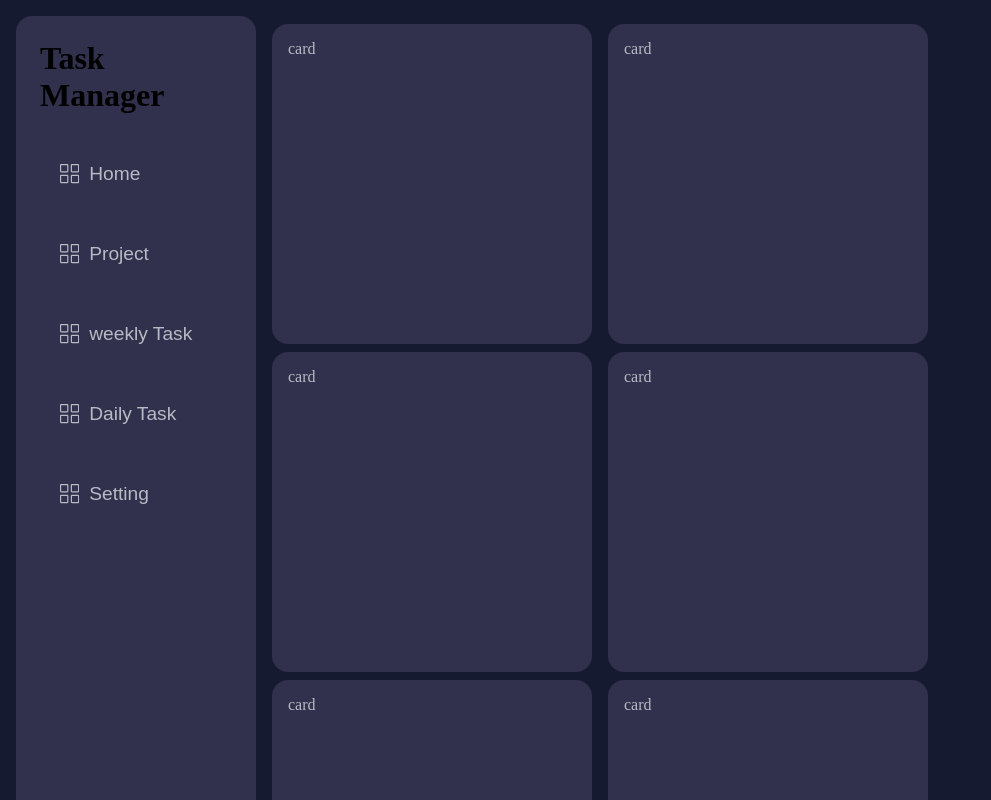
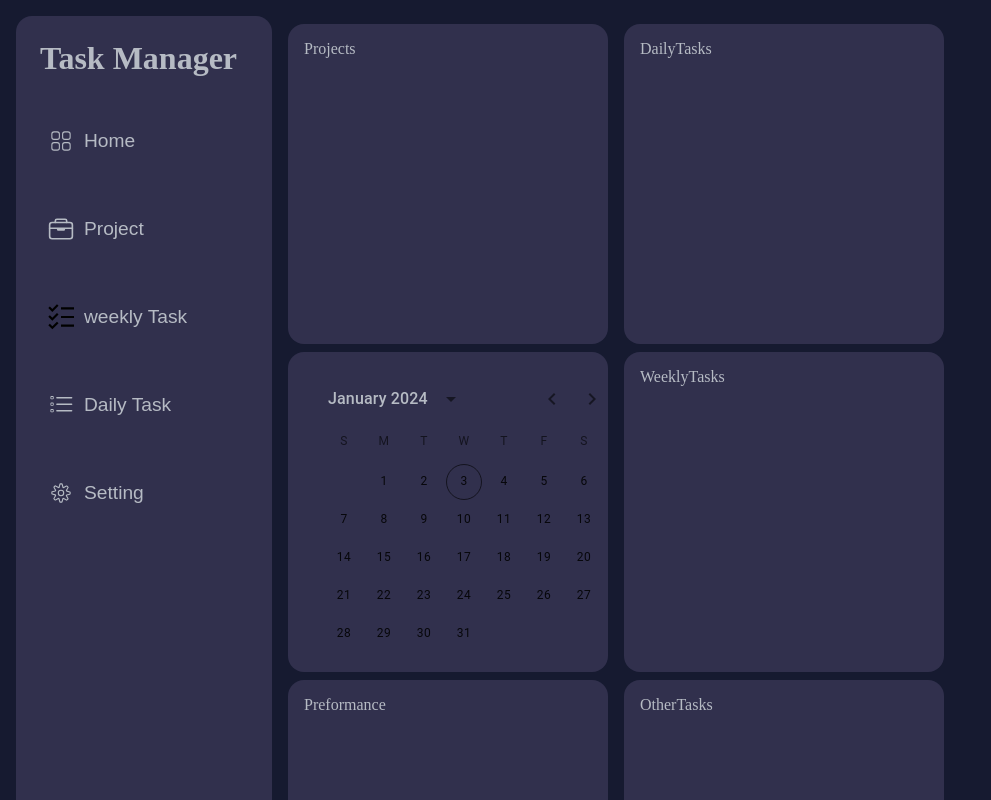
Before and after one commit to Pratham-B-Parlecha/TaskFlow, a React (Vite) app: page / in a window 1280 px wide. Shown: the top 800 px of the page, without its empty margins (0-991 px from the left). Built offline with nearby package versions, Linux system fonts and the light colour scheme.

Commit message:
add the initial type with calender

```diff
--- a/package.json
+++ b/package.json
@@ -10,6 +10,11 @@
     "preview": "vite preview"
   },
   "dependencies": {
+    "@emotion/react": "^11.11.3",
+    "@emotion/styled": "^11.11.0",
+    "@mui/material": "^5.15.3",
+    "@mui/x-date-pickers": "^6.18.7",
+    "dayjs": "^1.11.10",
     "react": "^18.2.0",
     "react-dom": "^18.2.0",
     "react-icons": "^4.12.0",
--- a/src/App.jsx
+++ b/src/App.jsx
@@ -1,6 +1,12 @@
 import "./App.scss";
+import Calender from "./Components/Calender";
 import Card from "./Components/Card";
+import DailyTasks from "./Components/DailyTasks";
+import OtherTasks from "./Components/OtherTasks";
+import Preformance from "./Components/Preformance";
+import Projects from "./Components/Projects";
 import SideBar from "./Components/SideBar";
+import WeeklyTasks from "./Components/WeeklyTasks";
 
 
 function App() {
@@ -8,12 +14,12 @@ function App() {
     <div className="mainContainer">
       <SideBar />
       <div className="grid">
-        <Card />
-        <Card />
-        <Card />
-        <Card />
-        <Card />
-        <Card />
+        <Projects />
+        <DailyTasks />
+        <Calender />
+        <WeeklyTasks />
+        <Preformance />
+        <OtherTasks />
       </div>
     </div>
   );
--- /dev/null
+++ b/src/Components/Calender.jsx
@@ -0,0 +1,16 @@
+import React from "react";
+import Card from "./Card";
+import { LocalizationProvider } from "@mui/x-date-pickers/LocalizationProvider";
+import { AdapterDayjs } from "@mui/x-date-pickers/AdapterDayjs";
+import { DateCalendar } from "@mui/x-date-pickers/DateCalendar";
+
+
+export default function Calender() {
+  return (
+    <Card>
+        <LocalizationProvider dateAdapter={AdapterDayjs}>
+          <DateCalendar />
+        </LocalizationProvider>
+    </Card>
+  );
+}
--- a/src/Components/Card.jsx
+++ b/src/Components/Card.jsx
@@ -3,6 +3,6 @@ import './Card.scss';
 
 export default function Card({children, className}) {
   return (
-    <div className={`card ${className}`}>card</div>
+    <div className={`card ${className}`}>{children}</div>
   )
 }
--- /dev/null
+++ b/src/Components/DailyTasks.jsx
@@ -0,0 +1,8 @@
+import React from 'react'
+import Card from './Card'
+
+export default function DailyTasks() {
+  return (
+    <Card>DailyTasks</Card>
+  )
+}
--- /dev/null
+++ b/src/Components/OtherTasks.jsx
@@ -0,0 +1,8 @@
+import React from 'react'
+import Card from './Card'
+
+export default function OtherTasks() {
+  return (
+    <Card>OtherTasks</Card>
+  )
+}
--- /dev/null
+++ b/src/Components/Preformance.jsx
@@ -0,0 +1,8 @@
+import React from 'react'
+import Card from './Card'
+
+export default function Preformance() {
+  return (
+    <Card>Preformance</Card>
+  )
+}
--- /dev/null
+++ b/src/Components/Projects.jsx
@@ -0,0 +1,8 @@
+import React from 'react'
+import Card from './Card'
+
+export default function Projects() {
+  return (
+    <Card>Projects</Card>
+  )
+}
--- a/src/Components/SideBar.jsx
+++ b/src/Components/SideBar.jsx
@@ -1,6 +1,10 @@
 import React from "react";
 import "./SideBar.scss";
-import { SlGrid } from "react-icons/sl";
+import { CiGrid41 } from "react-icons/ci";
+import { BsListTask } from "react-icons/bs";
+import { IoBriefcaseOutline } from "react-icons/io5";
+import { CiSettings } from "react-icons/ci";
+import { GrTask } from "react-icons/gr";
 
 export default function SideBar() {
   return (
@@ -9,23 +13,23 @@ export default function SideBar() {
         <h1>Task Manager</h1>
       </div>
       <button className="sidebar-icon">
-        <SlGrid />
+        <CiGrid41 />
         <span>Home</span>
       </button>
       <button className="sidebar-icon">
-        <SlGrid />
+        <IoBriefcaseOutline />
         <span>Project</span>
       </button>
       <button className="sidebar-icon">
-        <SlGrid />
+        <GrTask />
         <span>weekly Task</span>
       </button>
       <button className="sidebar-icon">
-        <SlGrid />
+        <BsListTask />
         <span>Daily Task</span>
       </button>
       <button className="sidebar-icon">
-        <SlGrid />
+        <CiSettings />
         <span>Setting</span>
       </button>
     </div>
--- a/src/Components/SideBar.scss
+++ b/src/Components/SideBar.scss
@@ -8,6 +8,7 @@
     .sidebar-logo{
         font-weight: bold;
         font-size: 1rem;
+        color: var(--FirstColor);
         //margin-bottom: 1.2rem;
     }
     .sidebar-icon{
@@ -15,19 +16,26 @@
         border: none;
         font-size: 1.2rem;
         color: var(--FirstColor);
-        width: 12rem;
-        height: 2.5rem;
+        width: 13rem;
+        height: 3rem;
         display: flex;
         align-items: center;
         gap: 10px;
         border-radius: 1rem;
-        padding: 1.25rem;
+        padding: 0.5rem;
         margin: 2.5rem 0;
+        //justify-content: flex-start;
+
+        svg{
+           height: 26px;
+           width: 26px;
+        }
 
         &:hover, &:focus{
             background-color: var(--MainBackground);
             border-radius: 1rem;
             margin: 2.5rem 0;
+            //padding: 1rem;
         }
     }
 }
--- /dev/null
+++ b/src/Components/WeeklyTasks.jsx
@@ -0,0 +1,8 @@
+import React from 'react'
+import Card from './Card'
+
+export default function WeeklyTasks() {
+  return (
+    <Card>WeeklyTasks</Card>
+  )
+}
```
Also changed, not shown: 1 other file (tests, documents, lock files or other folders).
